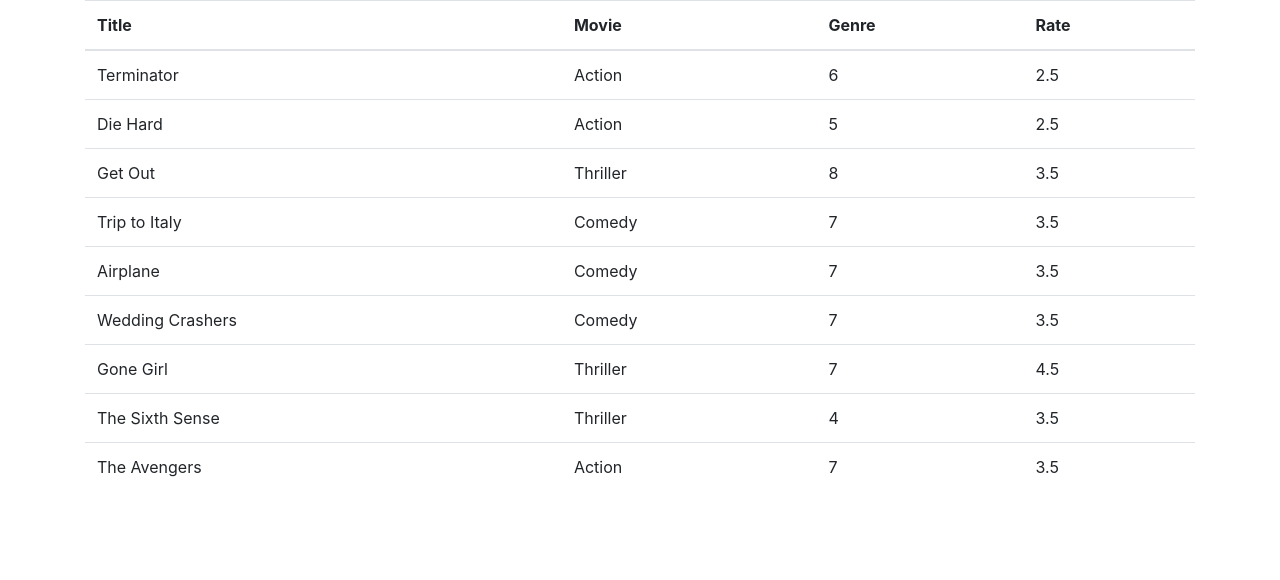
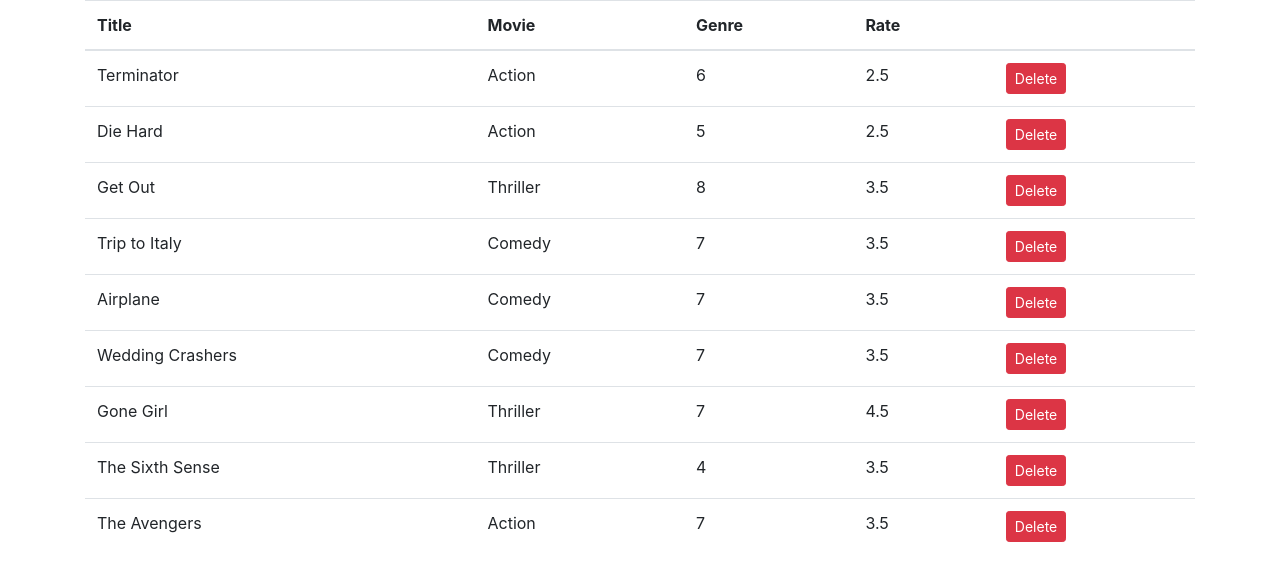
Before and after one commit to attackpiggy/Vidly_Project, a React (Create React App) app: page / in a window 1280 px wide. Shown: the top 580 px of the page. Built offline with nearby package versions, Linux system fonts and the light colour scheme.

Commit message:
handle click events

```diff
--- a/src/components/movie.jsx
+++ b/src/components/movie.jsx
@@ -4,6 +4,11 @@
 class Movies extends Component {
     state = {
         movies:getMovies()
+    }
+    handleDelete=movie=>{
+       const movies=this.state.movies.filter(m => m._id !==movie._id)
+       this.setState({movies})
+
     }
     render() {
         return <table className="table">
@@ -13,15 +18,17 @@
                     <th>Movie</th>
                     <th>Genre</th>
                     <th>Rate</th>
+                    <th></th>
                 </tr>
             </thead>
             <tbody>
                 {this.state.movies.map(movie=>(
-                <tr>
+                <tr key={movie._id}>
                     <td>{movie.title}</td>
                     <td>{movie.genre.name}</td>
                     <td>{movie.numberInStock}</td>
                     <td>{movie.dailyRentalRate}</td>
+                    <td><button onClick={()=>this.handleDelete(movie)} className="btn btn-danger btn-sm">Delete</button></td>
                 </tr>
                 ))}
             </tbody>
```
